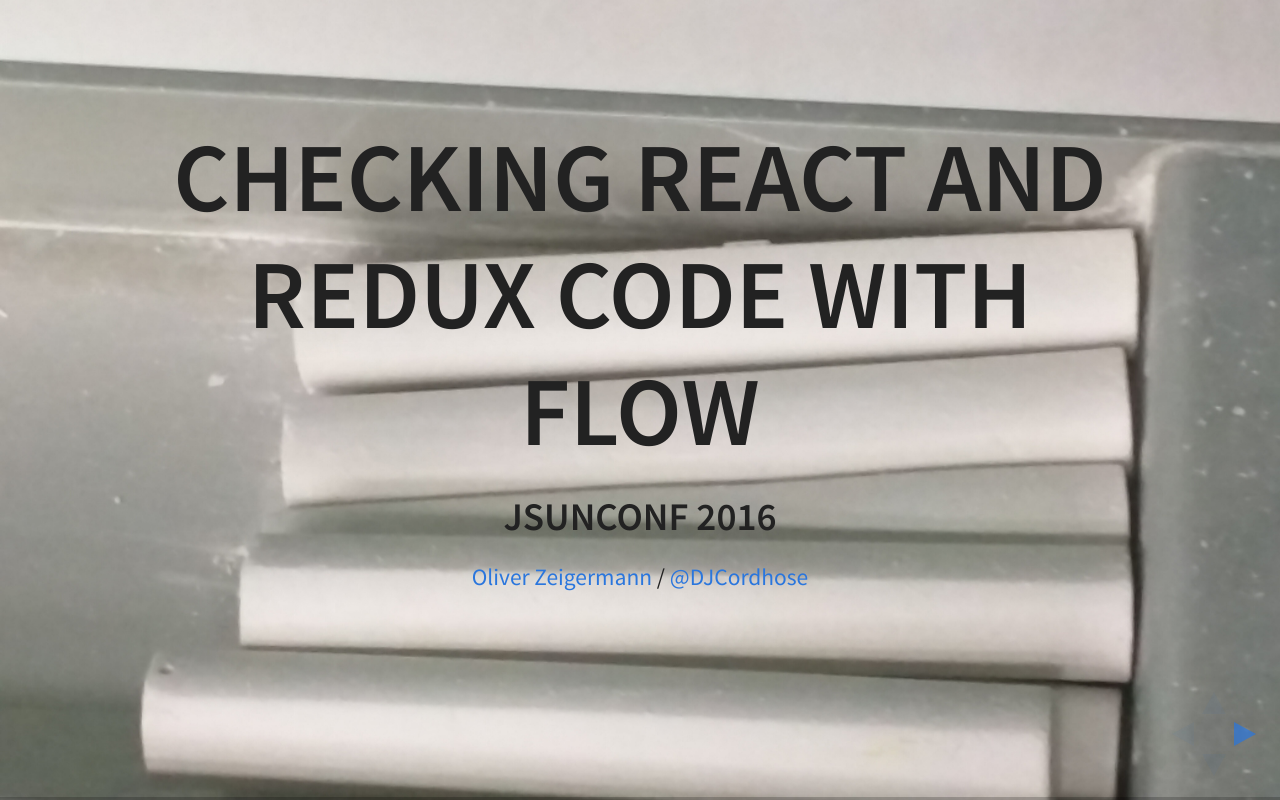
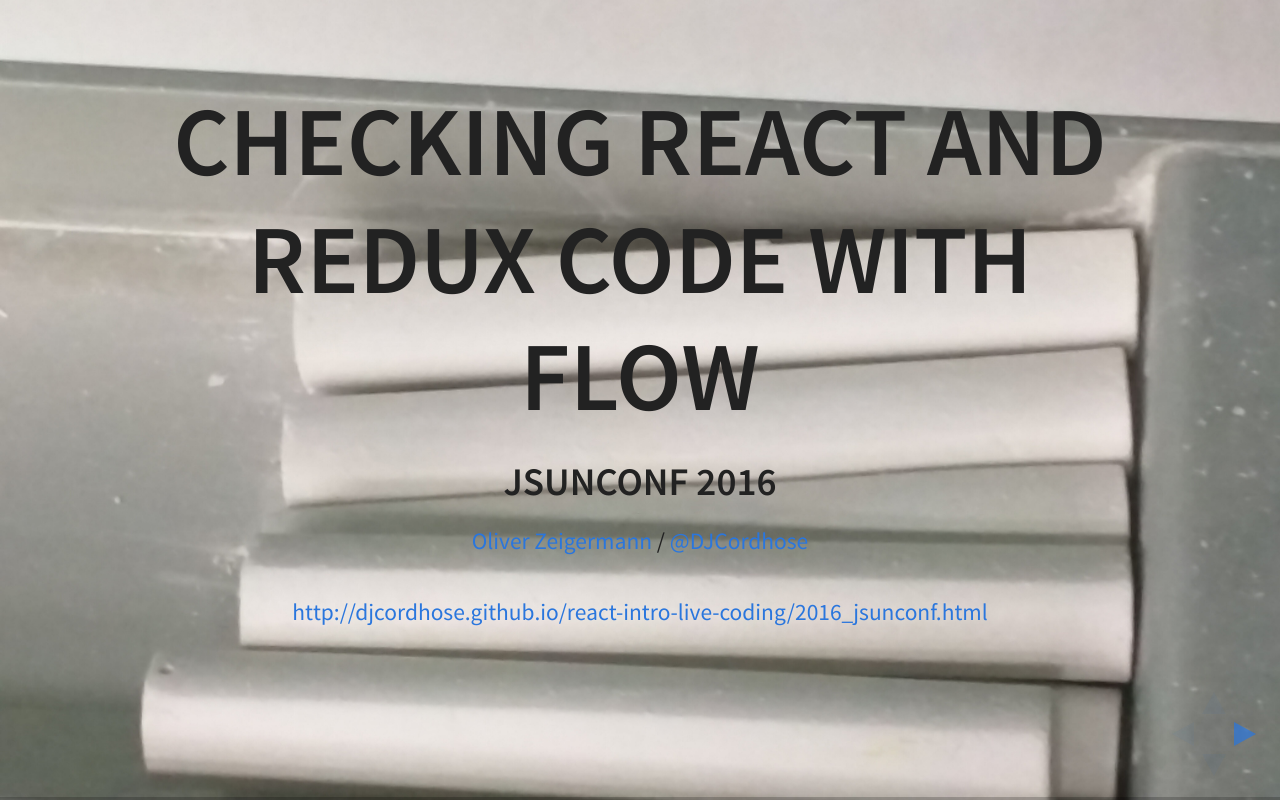
Before and after one commit to DJCordhose/react-intro-live-coding, a website: page 2016_jsunconf.html in a window 1280 px wide. Drawn offline with Linux system fonts and the light colour scheme.

Commit message:
added link to web version

```diff
--- a/2016_jsunconf.html
+++ b/2016_jsunconf.html
@@ -77,6 +77,11 @@
                 <small><a href="http://zeigermann.eu">Oliver Zeigermann</a> / <a href="http://twitter.com/djcordhose">@DJCordhose</a>
                 </small>
             </p>
+
+            <p><small><a href="http://djcordhose.github.io/react-intro-live-coding/2016_jsunconf.html">
+                http://djcordhose.github.io/react-intro-live-coding/2016_jsunconf.html
+            </a></small></p>
+
 
         </section>
 
```
